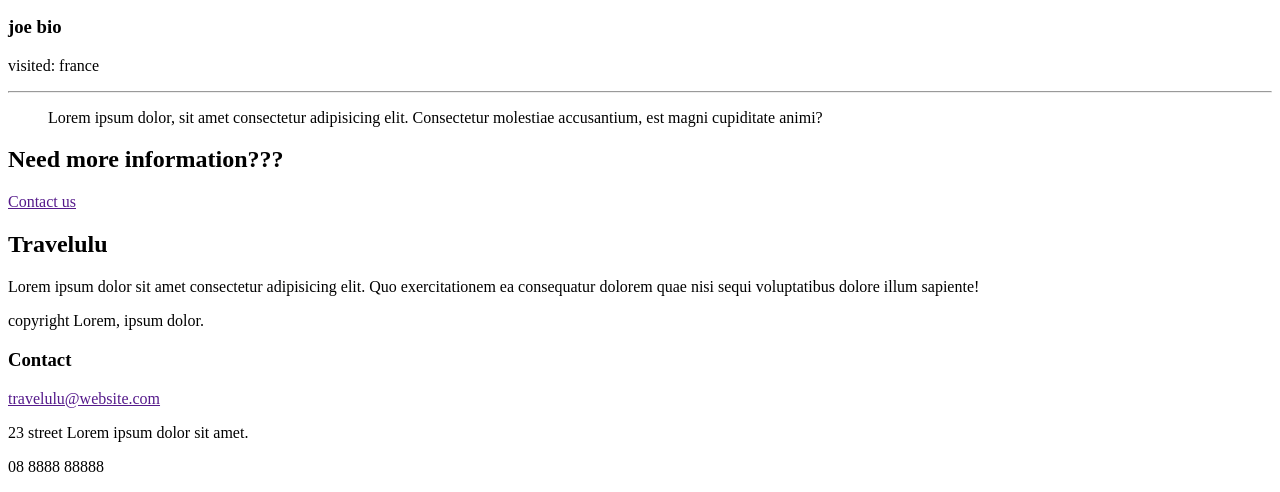
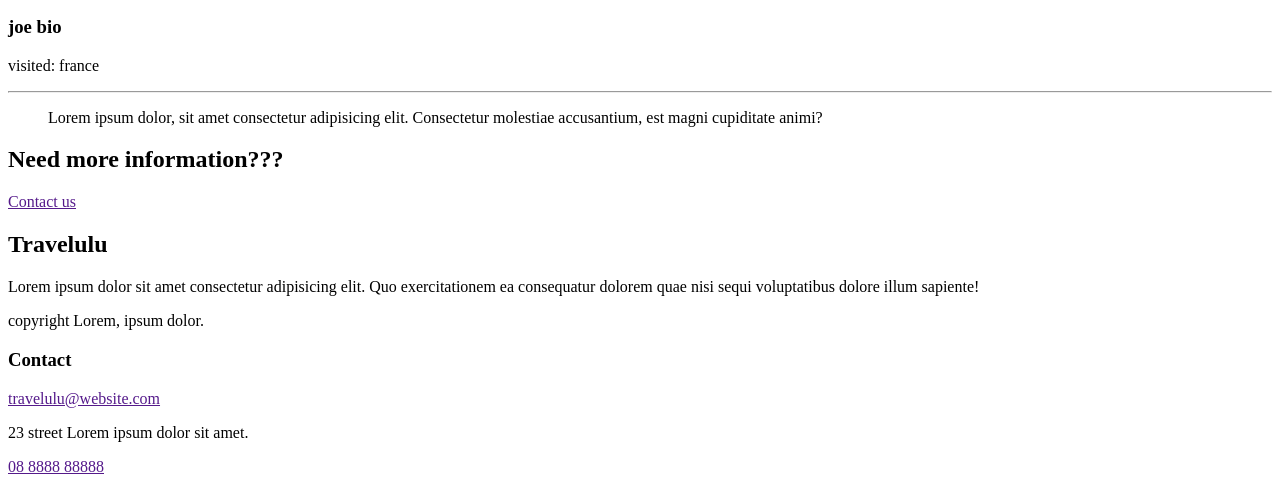
Before and after one commit to FrontendCourseMP/rk-html-mihailshat, a plain HTML site: page index.html in a window 1280 px wide. Shown: the part 1786-2278 px from the top of the page. Drawn offline with Linux system fonts and the light colour scheme.

Commit message:
finish commit

```diff
--- a/index.html
+++ b/index.html
@@ -116,7 +116,7 @@
         <h3>Contact</h3>
         <a href="">travelulu@website.com</a>
         <p>23 street Lorem ipsum dolor sit amet.</p>
-        <p>08 8888 88888</p>
+        <a href="">08 8888 88888</a>
     </footer>
 </body>
 </html>
```
